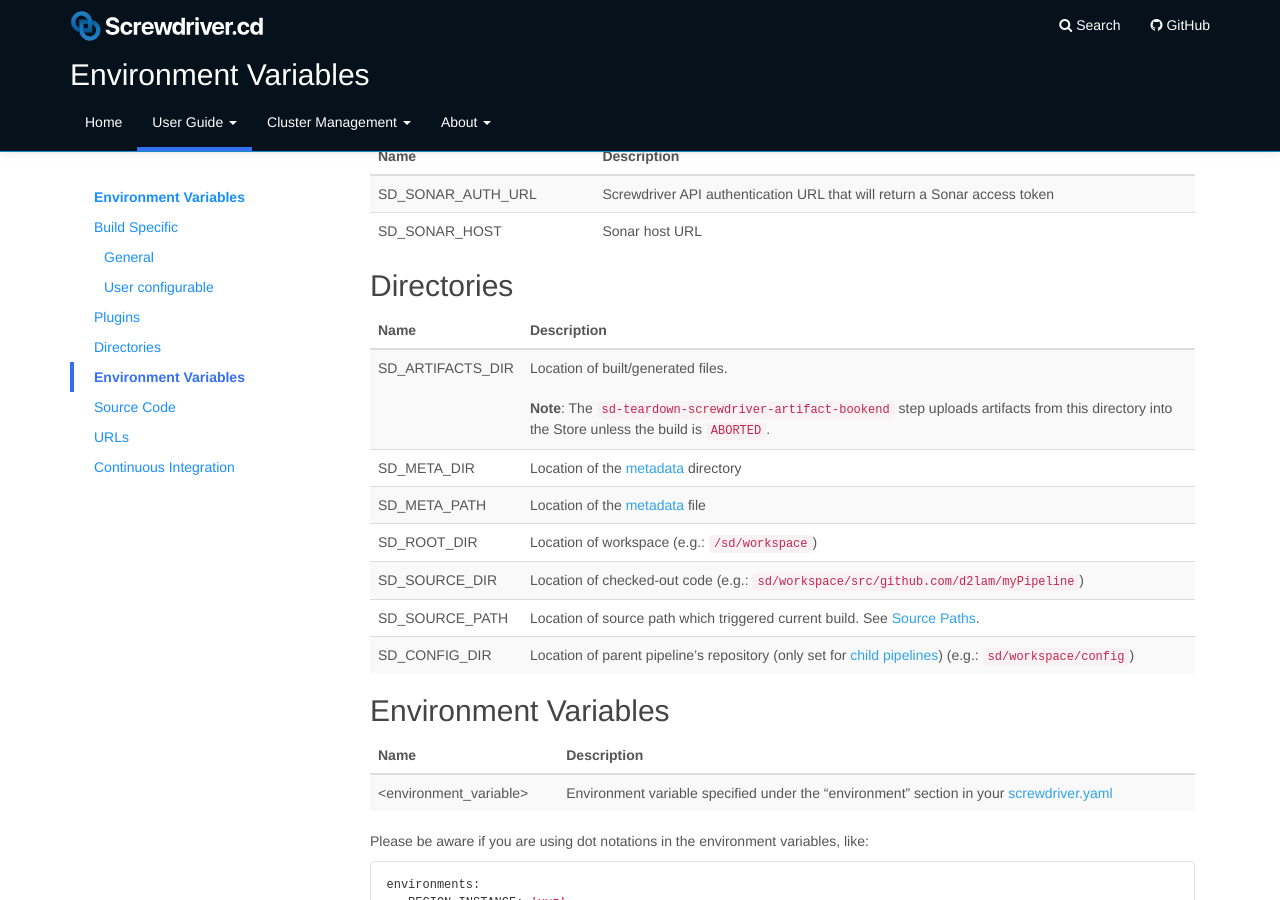
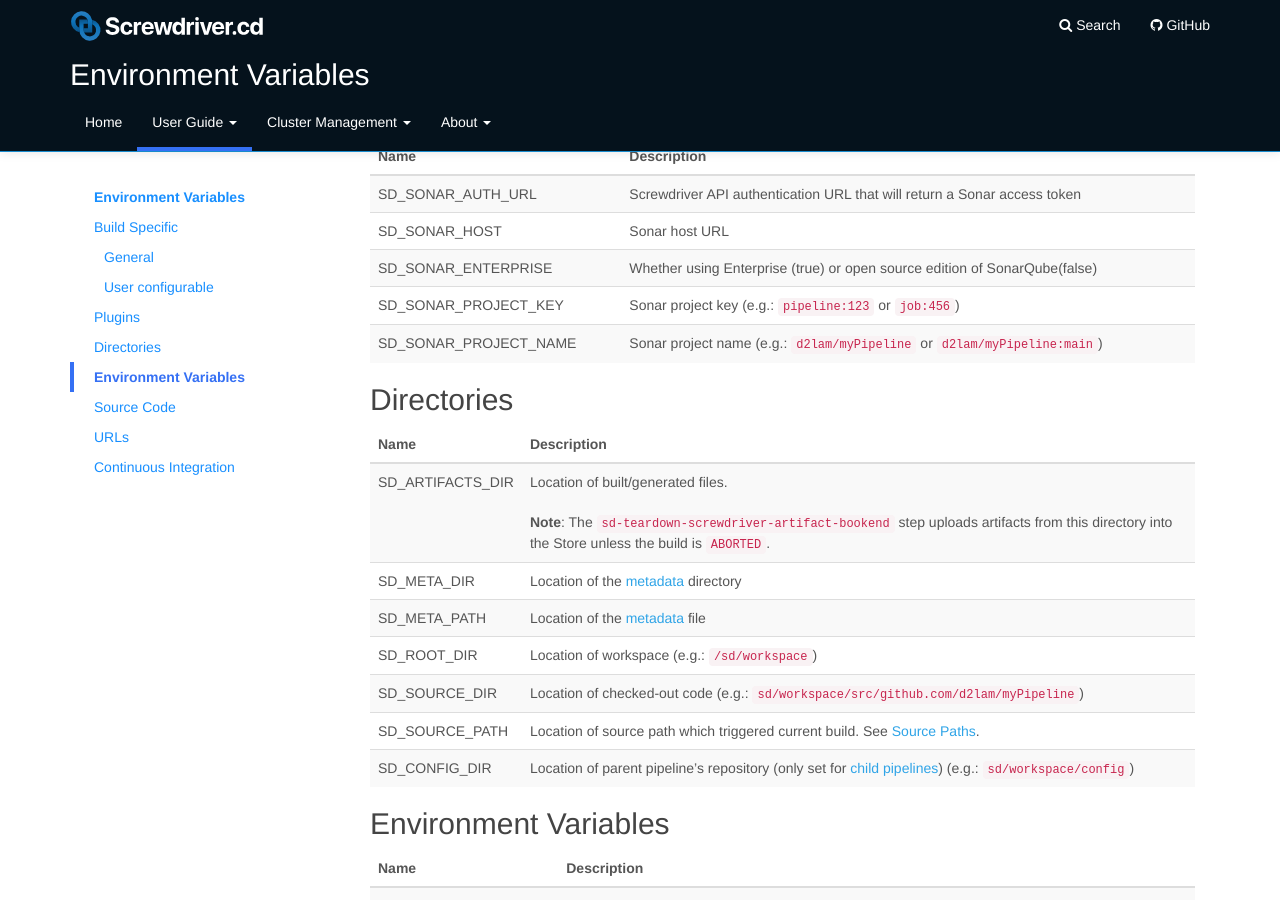
Before and after one commit to screwdriver-cd/guide, a Jekyll site: the page built from docs/user-guide/environment-variables.md, in a window 1280 px wide and 900 px high, scrolled down 1935 px. Built offline with Jekyll 4.4.1, drawn with Linux system fonts in a browser that asks for light colours.

Commit message:
fix: Add new SonarQube env vars (#405)

```diff
--- a/docs/user-guide/environment-variables.md
+++ b/docs/user-guide/environment-variables.md
@@ -76,6 +76,9 @@ These environment variables may or may not be available depending on what plugin
 |------|-------|
 | SD_SONAR_AUTH_URL | Screwdriver API authentication URL that will return a Sonar access token |
 | SD_SONAR_HOST | Sonar host URL |
+| SD_SONAR_ENTERPRISE | Whether using Enterprise (true) or open source edition of SonarQube(false) |
+| SD_SONAR_PROJECT_KEY | Sonar project key (e.g.: `pipeline:123` or `job:456`) |
+| SD_SONAR_PROJECT_NAME | Sonar project name (e.g.: `d2lam/myPipeline` or `d2lam/myPipeline:main`) |
 
 ## Directories
 
```
